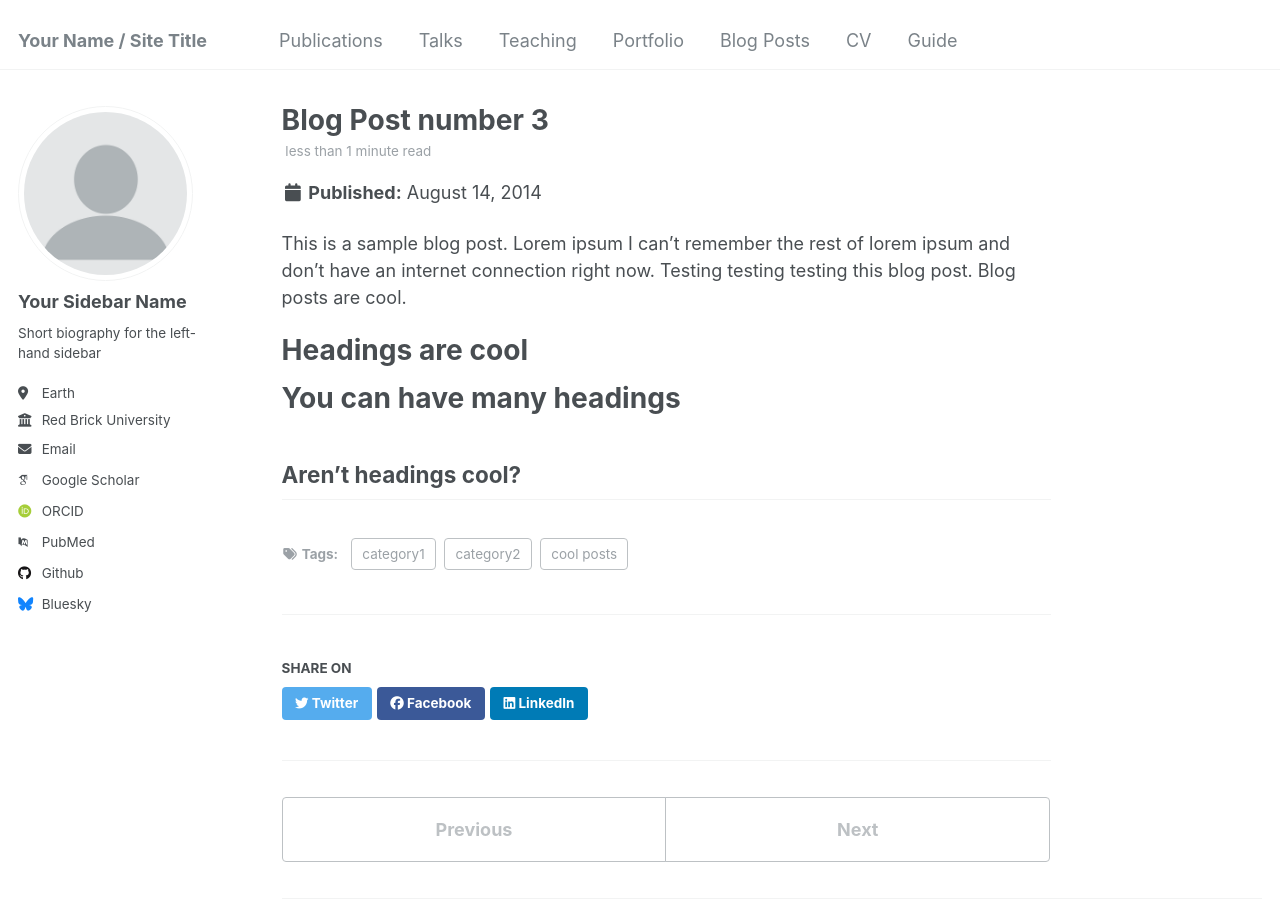
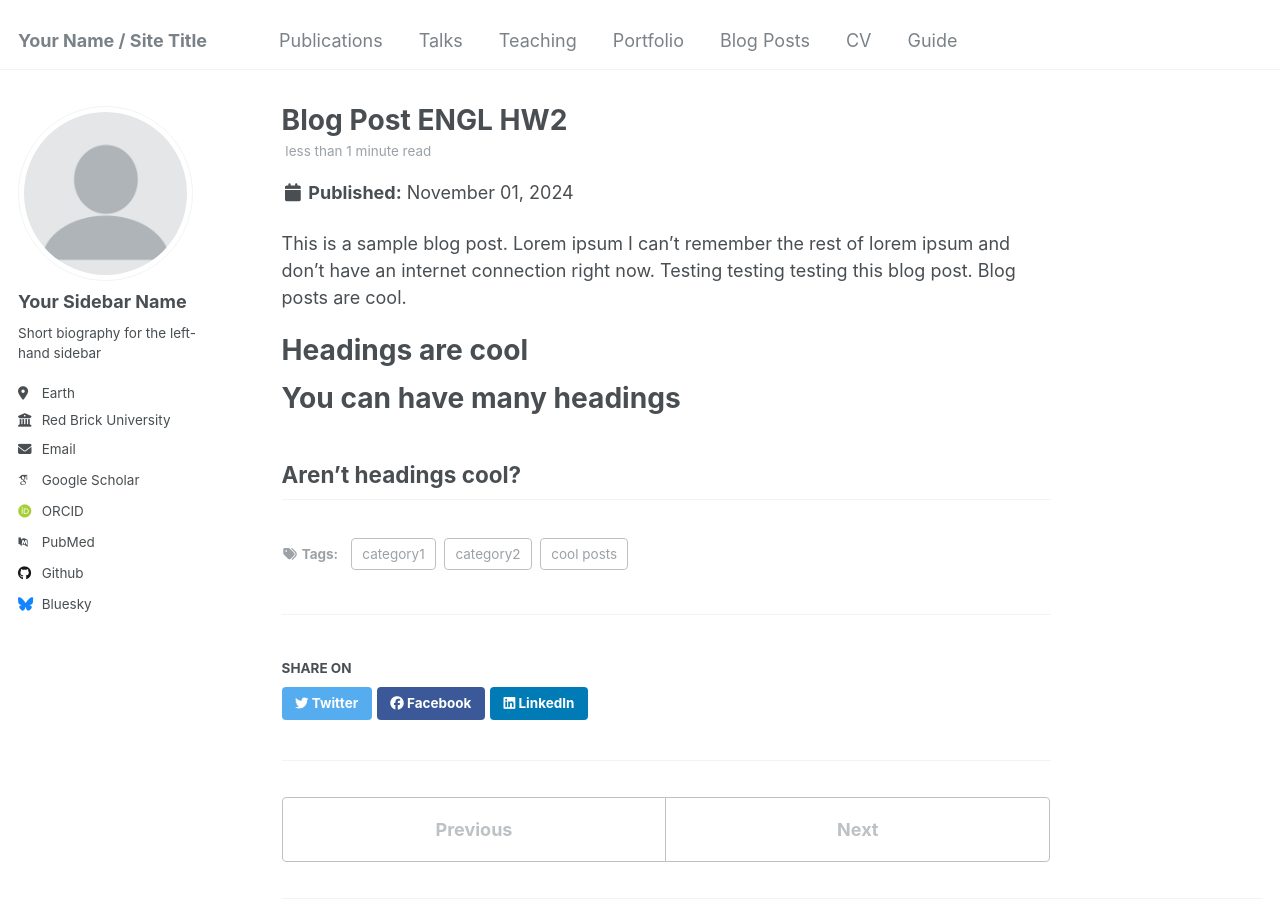
Before and after one commit to lyu135/ecology, a Jekyll site: the page built from _posts/2014-08-14-blog-post-3.md, in a window 1280 px wide and 900 px high. Built offline with Jekyll 4.4.1, drawn with Linux system fonts in a browser that asks for light colours; some web fonts are replaced.

Commit message:
Update 2014-08-14-blog-post-3.md

```diff
--- a/_posts/2014-08-14-blog-post-3.md
+++ b/_posts/2014-08-14-blog-post-3.md
@@ -1,6 +1,6 @@
 ---
-title: 'Blog Post number 3'
-date: 2014-08-14
+title: 'Blog Post ENGL HW2'
+date: 2024-11-1
 permalink: /posts/2014/08/blog-post-3/
 tags:
   - cool posts
```
